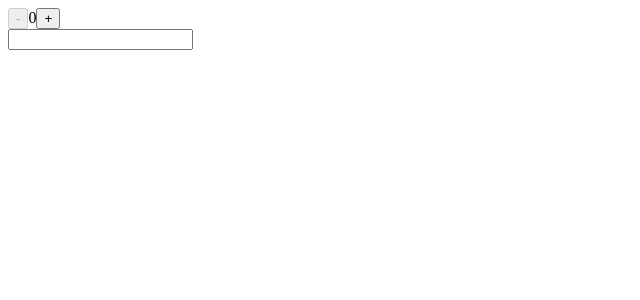
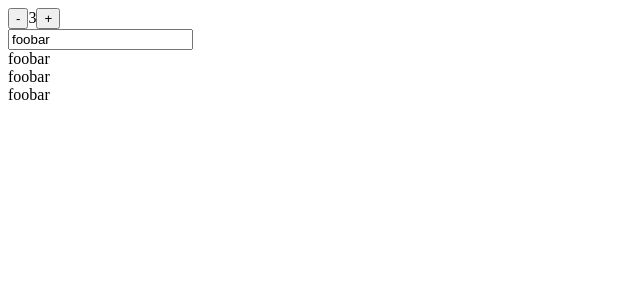
Before and after one commit to mas-se-wea/text-multiplier, a React (Create React App) app: page / in a window 1280 px wide. Shown: the top 300 px of the page, without its empty margins (0-640 px from the left). Built offline with nearby package versions, Linux system fonts and the light colour scheme.

Commit message:
Render text according to counter

```diff
--- a/src/App.js
+++ b/src/App.js
@@ -4,8 +4,8 @@ class App extends Component {
   constructor() {
     super()
     this.state = {
-      count: 0,
-      text: ''
+      count: 3,
+      text: 'foobar'
     }
   }
 
@@ -20,6 +20,7 @@ class App extends Component {
         <div>
           <input onChange={this.updateText} value={this.state.text} />
         </div>
+        {this.renderText()}
       </div>
     )
   }
@@ -36,6 +37,23 @@ class App extends Component {
     const value = event.target.value
     this.setState({ text: value })
   }
+
+  renderText = () => {
+    const { count, text } = this.state
+    return new Array(count).fill(<div>{text}</div>)
+  }
+
+  // Alternative zu renderText()
+  // renderTextWithLoop = () => {
+  //   const { count, text } = this.state;
+  //   let output = [];
+
+  //   for (let i = 0; i < count; i++) {
+  //     output.push(<div>{text}</div>);
+  //   }
+
+  //   return output;
+  // };
 }
 
 export default App
```
